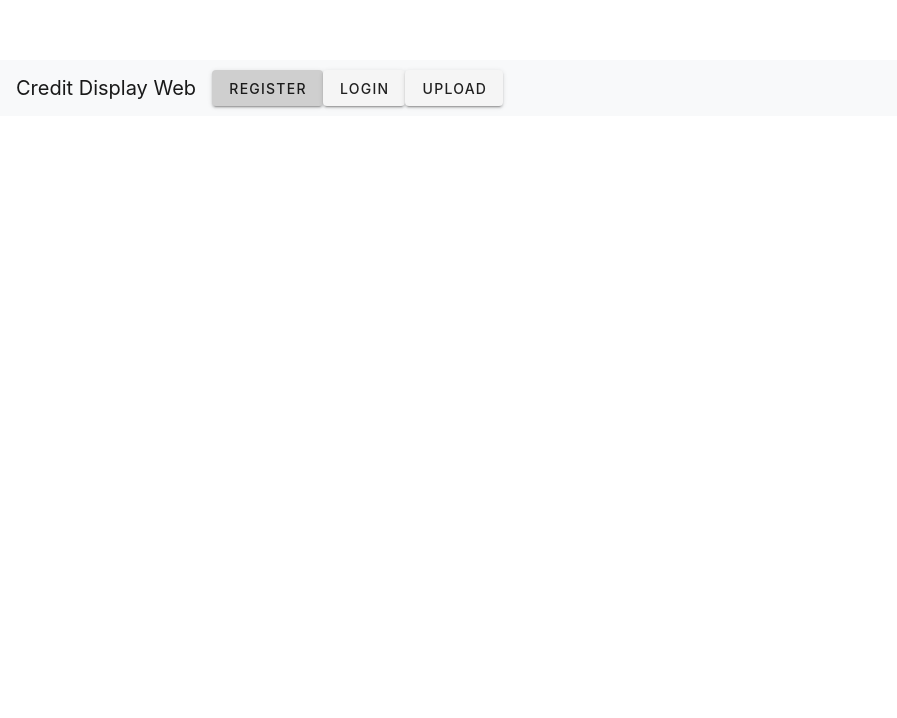
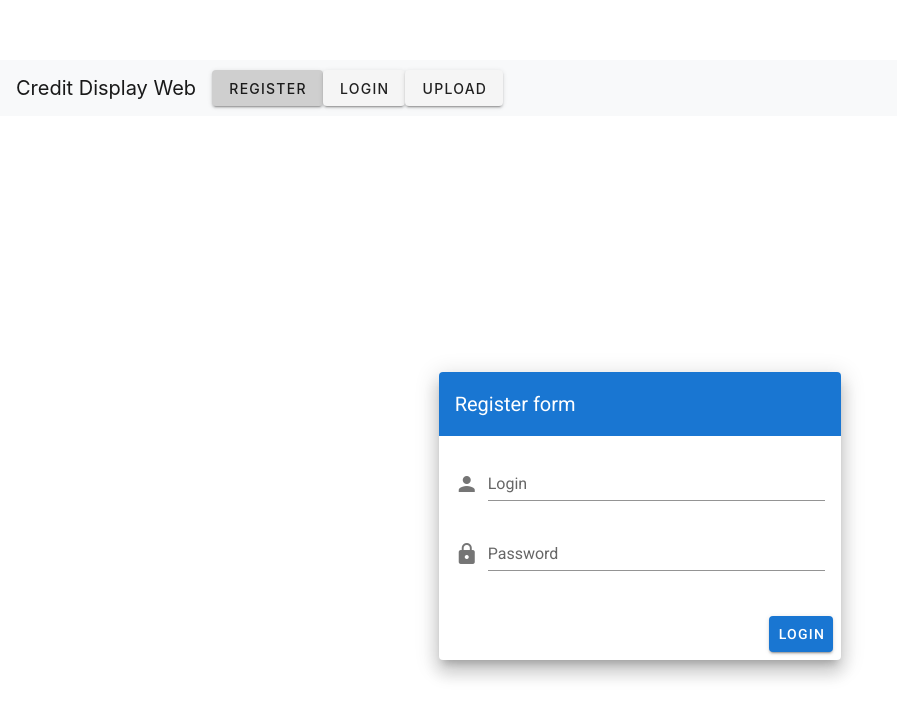
Before and after one commit to keoren3/credit_display, a Vue app in the folder client/: page /register in a window 1280 px wide. Shown: the top 718 px of the page, without its empty margins (0-897 px from the left). Built offline with nearby package versions, Linux system fonts and the light colour scheme.

Commit message:
add register file

```diff
--- a/client/src/components/Register.vue
+++ b/client/src/components/Register.vue
@@ -0,0 +1,71 @@
+<template>
+  <v-app id="inspire">
+    <v-content>
+      <v-container
+        class="fill-height"
+        fluid
+      >
+        <v-row
+          align="center"
+          justify="center"
+        >
+          <v-col
+            cols="12"
+            sm="8"
+            md="4"
+          >
+            <v-card class="elevation-12">
+              <v-toolbar
+                color="primary"
+                dark
+                flat
+              >
+                <v-toolbar-title>Register form</v-toolbar-title>
+                <v-spacer />
+                <v-tooltip bottom />
+              </v-toolbar>
+              <v-card-text>
+                <v-form>
+                  <v-text-field
+                    v-model.lazy="userName"
+                    label="Login"
+                    name="login"
+                    prepend-icon="person"
+                    type="text"
+                  />
+
+                  <v-text-field
+                    id="password"
+                    v-model.lazy="password"
+                    label="Password"
+                    name="password"
+                    prepend-icon="lock"
+                    type="password"
+                  />
+                </v-form>
+              </v-card-text>
+              <v-card-actions>
+                <v-spacer />
+                <v-btn color="primary">
+                  Login
+                </v-btn>
+              </v-card-actions>
+            </v-card>
+          </v-col>
+        </v-row>
+      </v-container>
+    </v-content>
+  </v-app>
+</template>
+
+<script>
+export default {
+  data() {
+    return {
+      userName: "",
+      password: "",
+      passwordConfirm: "",
+    };
+  },
+};
+</script>
--- a/client/src/components/Upload.vue
+++ b/client/src/components/Upload.vue
@@ -9,7 +9,10 @@
           @change="handleFileUpload()"
         >
       </label>
-      <button @click="submitFile()">
+      <button
+        class="btn btn-primary"
+        @click="submitFile()"
+      >
         Submit
       </button>
     </div>
--- a/client/src/router/index.js
+++ b/client/src/router/index.js
@@ -43,12 +43,11 @@ const router = new Router({
 
 export default router;
 
-router.beforeEach((to, from, next) => {
-  const publicPages = ["/login", "/register"];
-  const authRequired = !publicPages.includes(to.path);
-  const loggedIn = localStorage.getItem("user");
-  if (authRequired && !loggedIn) {
-    return next("/login");
-  }
-  next();
-});
+// router.beforeEach((to, from, next) => {
+//   const publicPages = ["/login", "/register"];
+//   const authRequired = !publicPages.includes(to.path);
+//   const loggedIn = localStorage.getItem("user");
+//   if (authRequired && !loggedIn) {
+//     next("/login");
+//   } else { next(); }
+// });
```
Also changed, not shown: client/src/plugins/axios.js (added, +64 -0 lines).
